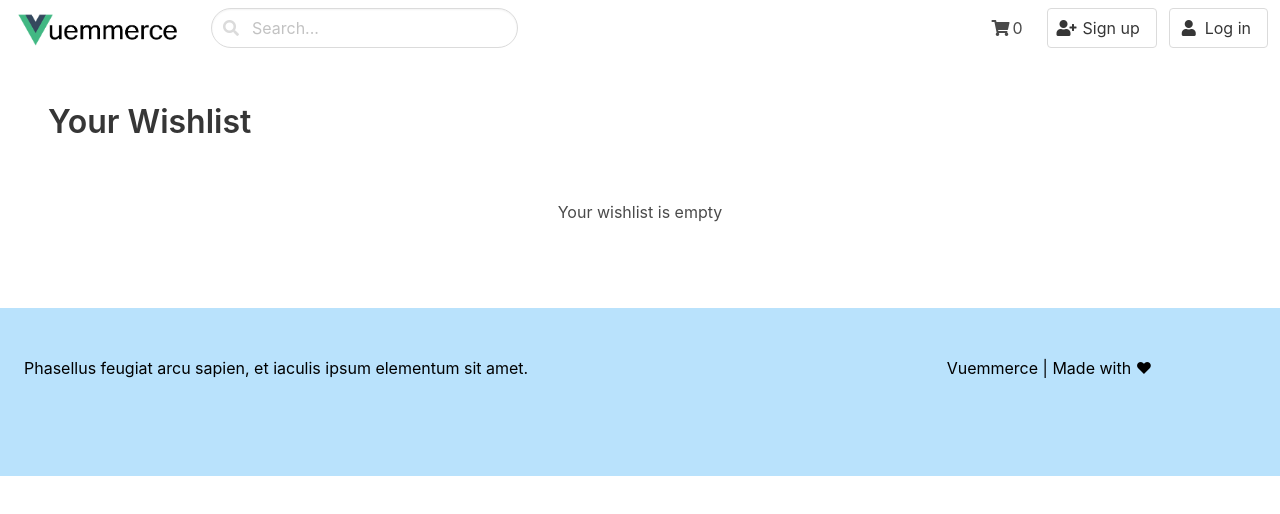
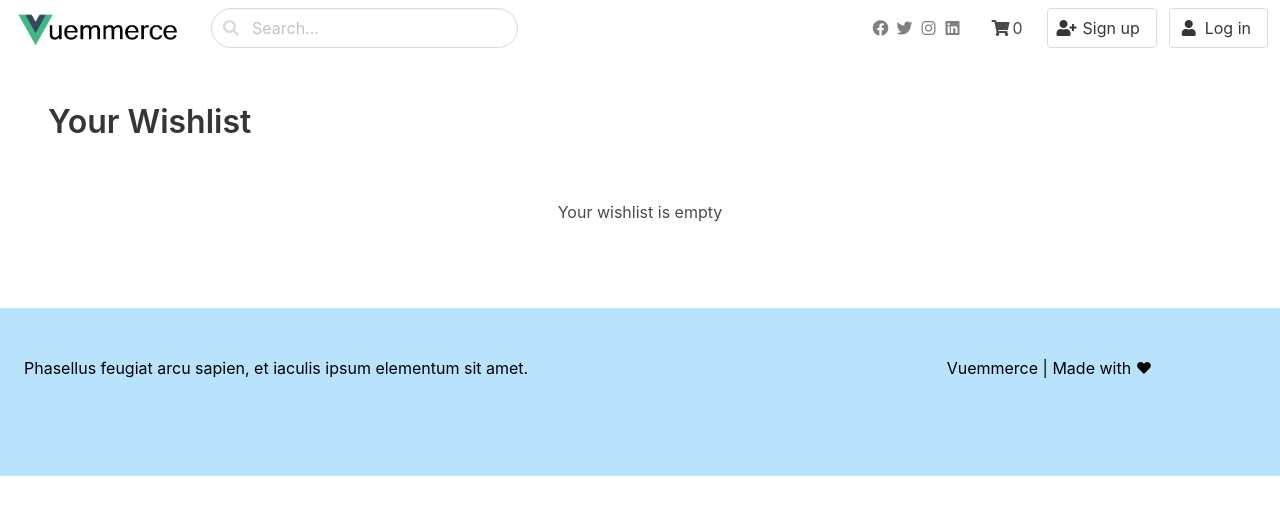
Before and after one commit to Talent971123/Vuemmerce, a Nuxt app: page /user/wishlist in a window 1280 px wide. Shown: the top 514 px of the page. Built offline with nearby package versions, Linux system fonts and the light colour scheme.

Commit message:
Fix: updates icons

```diff
--- a/components/Products.vue
+++ b/components/Products.vue
@@ -13,12 +13,12 @@
         <div>
           <button class="button is-small" :title="removeFromFavouriteLabel" v-show="product.isFavourite" @click="removeFromFavourite(product.id)">
             <span class="icon is-small">
-              <i class="fa fa-heart"></i>
+              <i class="fas fa-heart"></i>
             </span>
           </button>
           <button class="button is-small" :title="addToFavouriteLabel" v-show="!product.isFavourite" @click="saveToFavorite(product.id)">
             <span class="icon is-small">
-              <i class="fa fa-heart-o"></i>
+              <i class="far fa-heart"></i>
             </span>
           </button>
         </div>
--- a/components/header/Header.vue
+++ b/components/header/Header.vue
@@ -23,16 +23,16 @@
         <div class="navbar-end">
           <div class="navbar-item social">
             <a href="#" class="icon" :title="facebookTooltip">
-              <i class="fa fa-facebook"></i>
+              <i class="fab fa-facebook"></i>
             </a>
             <a href="#" class="icon" :title="twitterTooltip">
-              <i class="fa fa-twitter"></i>
+              <i class="fab fa-twitter"></i>
             </a>
             <a href="#" class="icon" :title="instagramTooltip">
-              <i class="fa fa-instagram"></i>
+              <i class="fab fa-instagram"></i>
             </a>
             <a href="#" class="icon" :title="linkedinTooltip">
-              <i class="fa fa-linkedin"></i>
+              <i class="fab fa-linkedin"></i>
             </a>
           </div>
           <div class="navbar-item shopping-cart" @click="showCheckoutModal">
```
